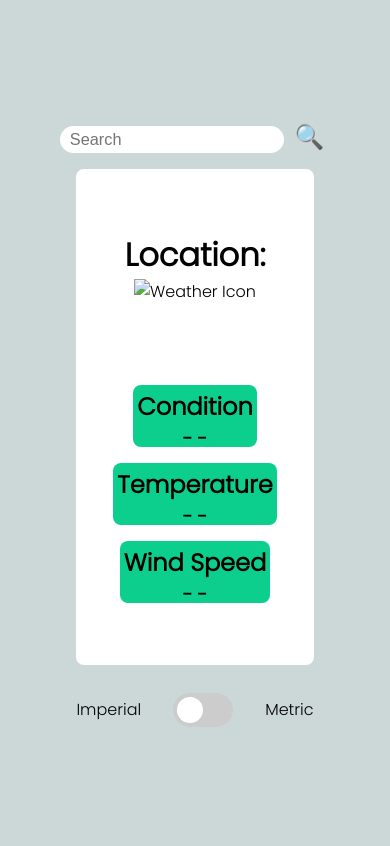
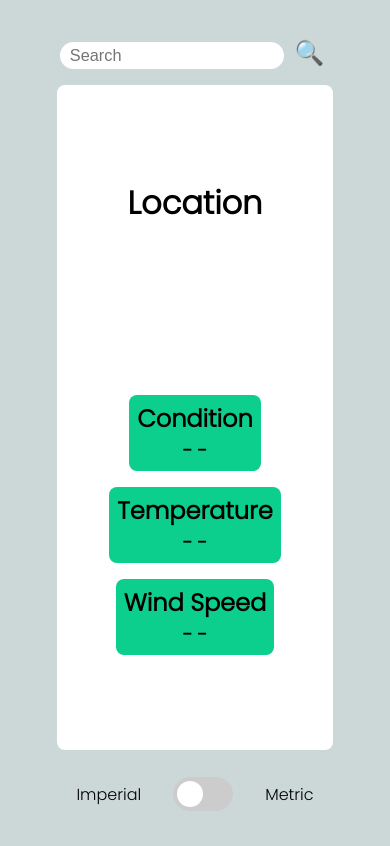
Before and after one commit to Dillonpw/weather_api, a website: page index.html in a window 390 px wide. Drawn offline with Linux system fonts and the light colour scheme.

Commit message:
adjusted mobile view experience

```diff
--- a/index.html
+++ b/index.html
@@ -21,9 +21,9 @@
             </div>
             <div class="main">
                 <div class="locationDiv">
-                    <h1>Location:</h1>
+                    <h1>Location</h1>
                     <h2 id="locationName"></h2>
-                    <img id="weatherImg" src="" alt="Weather Icon" />
+                    <img id="weatherImg" src="" />
                 </div>
                 <div class="content">
                     <div class="infoDiv conditionDiv">
--- a/styles.css
+++ b/styles.css
@@ -109,7 +109,7 @@ width:fit-content;
     font-size: 24px;
 }
 #submit:hover {
-    transform: scale(1.3);
+    transform: scale(1.2);
     cursor: pointer;
 }
 
@@ -125,7 +125,7 @@ width:fit-content;
     display: grid;
     place-items: center;
     height: 50%;
-    width: 55%;
+    width: 65%;
     background-color: white;
     margin: 1rem;
     padding: 1em;
@@ -157,11 +157,10 @@ width:fit-content;
     display: flex;
     flex-direction: column;
     align-items: center;
-    justify-content: space-between;
-    height: 50px;
+    justify-content: center;
+    height: 60px;
     background-color:var(--primary-color);
-    padding: .25rem;
-    padding-bottom: .5rem;;
+    padding: .5rem;
     border-radius: .5rem;
 }
 
@@ -174,11 +173,13 @@ width:fit-content;
 .conditionDiv {
     grid-area: 1/1/2/2;
     justify-self: center;
+    white-space: nowrap;
 }
 
 .tempDiv {
     grid-area: 1/2/2/3;
     justify-self: center;
+    white-space: nowrap;
 }
 
 .windDiv {
@@ -191,7 +192,7 @@ width:fit-content;
 @media only screen  and (max-width: 900px){
 
     .main{
-        height:55%;
+        height:75%;
     }
     .content{
         grid-template-columns: 1fr;
```
